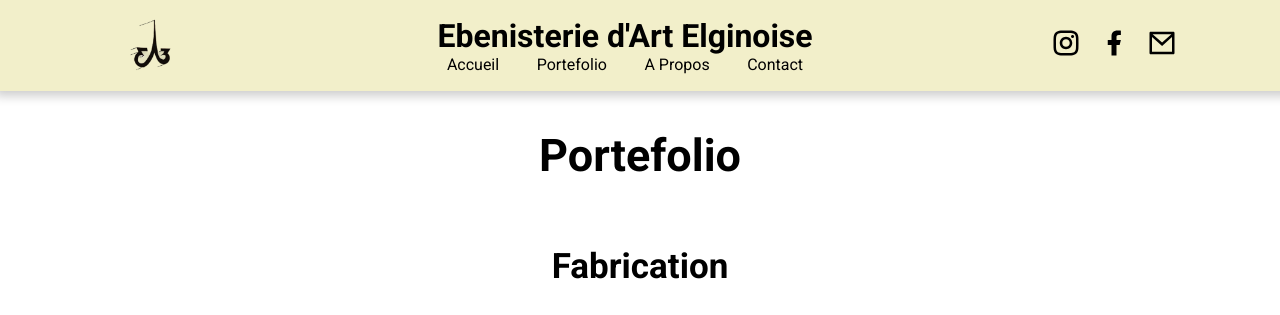
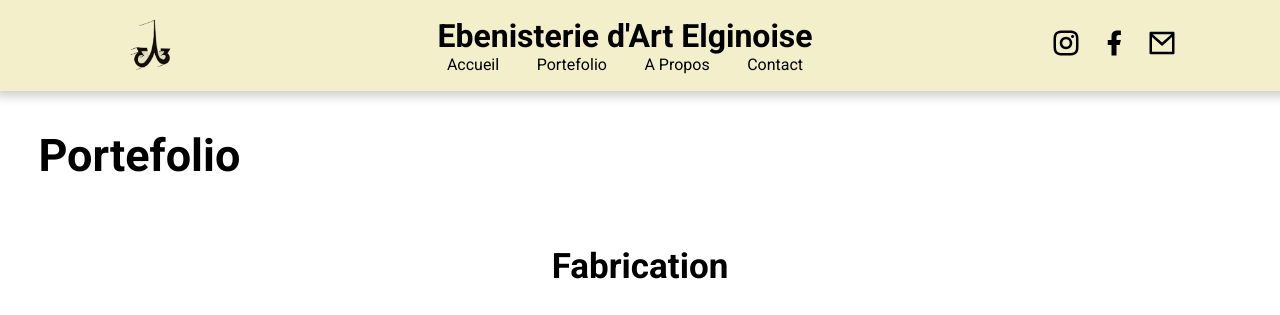
Before and after one commit to arthursaunierlyceeberthollet/site-test, a plain HTML site: page portefolio.html in a window 1280 px wide. Shown: the top 315 px of the page. Drawn offline with Linux system fonts and the light colour scheme.

Commit message:
Update global.css

```diff
--- a/CSS/global.css
+++ b/CSS/global.css
@@ -40,7 +40,7 @@ body{
 
     color: rgb(var(--noir));
 
-    justify-self: center;
+    align-self: center;
     margin: 3%;
 }
 
```
